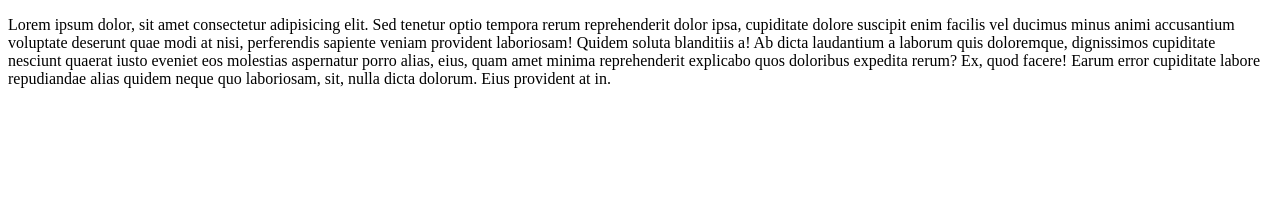
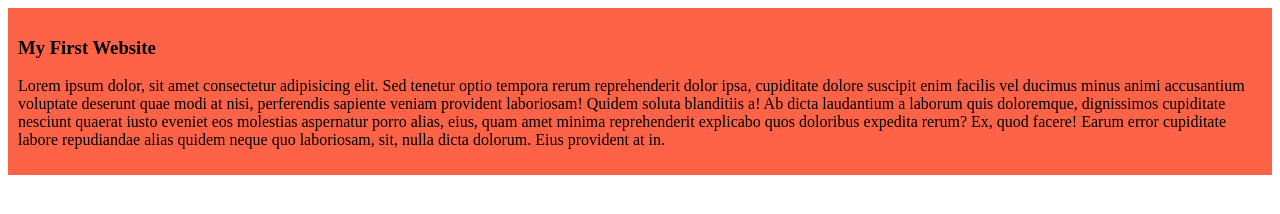
Before and after one commit to MDOme755/my-simple-website, a plain HTML site: page index.html in a window 1280 px wide. Drawn offline with Linux system fonts and the light colour scheme.

Commit message:
added the first blog

```diff
--- a/index.html
+++ b/index.html
@@ -3,9 +3,13 @@
 <head>
     <meta charset="UTF-8">
     <meta name="viewport" content="width=device-width, initial-scale=1.0">
-    <title>my simple website</title>
+    <title>My Simple Website</title>
+    <link rel="stylesheet" href="styles/blog.css">
 </head>
 <body>
-    <p>Lorem ipsum dolor, sit amet consectetur adipisicing elit. Sed tenetur optio tempora rerum reprehenderit dolor ipsa, cupiditate dolore suscipit enim facilis vel ducimus minus animi accusantium voluptate deserunt quae modi at nisi, perferendis sapiente veniam provident laboriosam! Quidem soluta blanditiis a! Ab dicta laudantium a laborum quis doloremque, dignissimos cupiditate nesciunt quaerat iusto eveniet eos molestias aspernatur porro alias, eius, quam amet minima reprehenderit explicabo quos doloribus expedita rerum? Ex, quod facere! Earum error cupiditate labore repudiandae alias quidem neque quo laboriosam, sit, nulla dicta dolorum. Eius provident at in.</p>
+   <div>
+    <h3>My First Website</h3>
+     <p>Lorem ipsum dolor, sit amet consectetur adipisicing elit. Sed tenetur optio tempora rerum reprehenderit dolor ipsa, cupiditate dolore suscipit enim facilis vel ducimus minus animi accusantium voluptate deserunt quae modi at nisi, perferendis sapiente veniam provident laboriosam! Quidem soluta blanditiis a! Ab dicta laudantium a laborum quis doloremque, dignissimos cupiditate nesciunt quaerat iusto eveniet eos molestias aspernatur porro alias, eius, quam amet minima reprehenderit explicabo quos doloribus expedita rerum? Ex, quod facere! Earum error cupiditate labore repudiandae alias quidem neque quo laboriosam, sit, nulla dicta dolorum. Eius provident at in.</p>
+   </div>
 </body>
 </html>
--- /dev/null
+++ b/styles/blog.css
@@ -0,0 +1,4 @@
+div{
+    background-color: tomato;
+    padding: 10px;
+}
```
